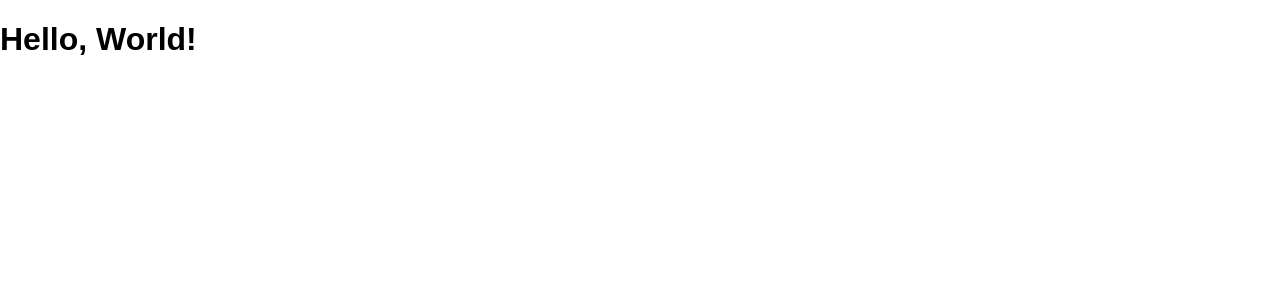
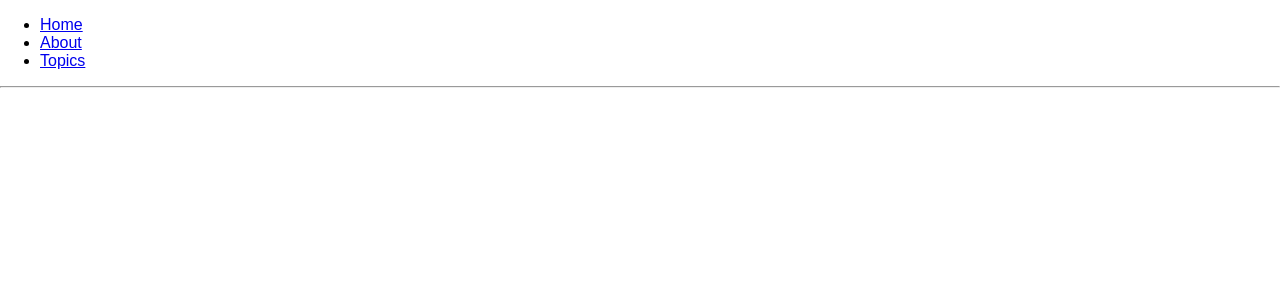
Before and after one commit to bdog72/Router-Examples, a React app: page / in a window 1280 px wide. Shown: the top 300 px of the page. Built offline with nearby package versions, Linux system fonts and the light colour scheme.

Commit message:
Routing Practice

```diff
--- a/package.json
+++ b/package.json
@@ -8,6 +8,7 @@
   "dependencies": {
     "react": "^15.4.2",
     "react-dom": "^15.4.2",
+    "react-router-dom": "^4.0.0-beta.7",
     "whatwg-fetch": "^2.0.3"
   },
   "devDependencies": {
--- a/src/components/App.js
+++ b/src/components/App.js
@@ -1,12 +1,9 @@
 import React, { Component } from 'react'
-
-class App extends Component {
-
+import Router1 from './Router1'
+export default class App extends Component {
   render () {
     return <div>
-      <h1>Hello, World!</h1>
+      <Router1 />
     </div>
   }
 }
-
-export default App
--- /dev/null
+++ b/src/components/Router1.js
@@ -0,0 +1,17 @@
+import React, { Component } from 'react'
+
+import { BrowserRouter as Router, Route, Link } from 'react-router-dom'
+
+const BasicExample = () => (
+  <Router>
+    <div>
+      <ul>
+        <li><Link to='/'>Home</Link></li>
+        <li><Link to='/about'>About</Link></li>
+        <li><Link to='/topics'>Topics</Link></li>
+      </ul>
+      <hr />
+    </div>
+  </Router>
+)
+export default BasicExample
```
